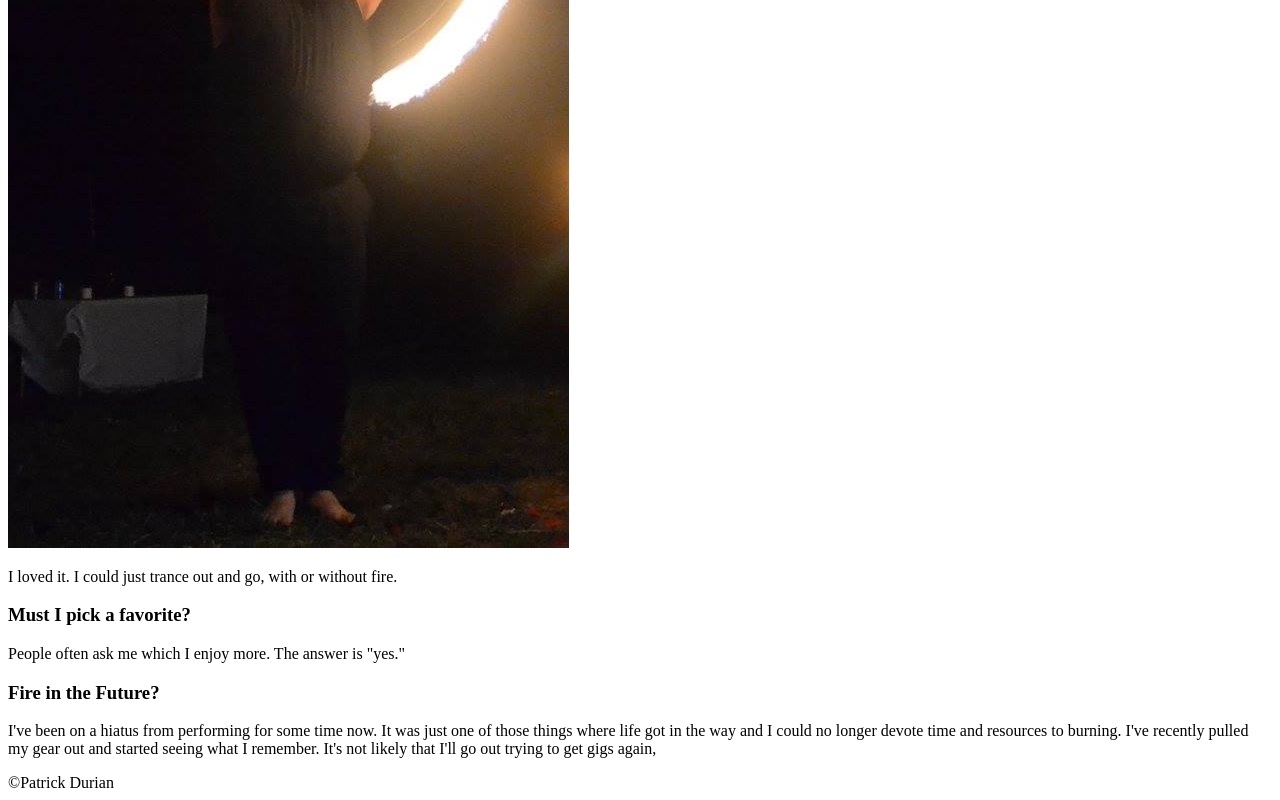
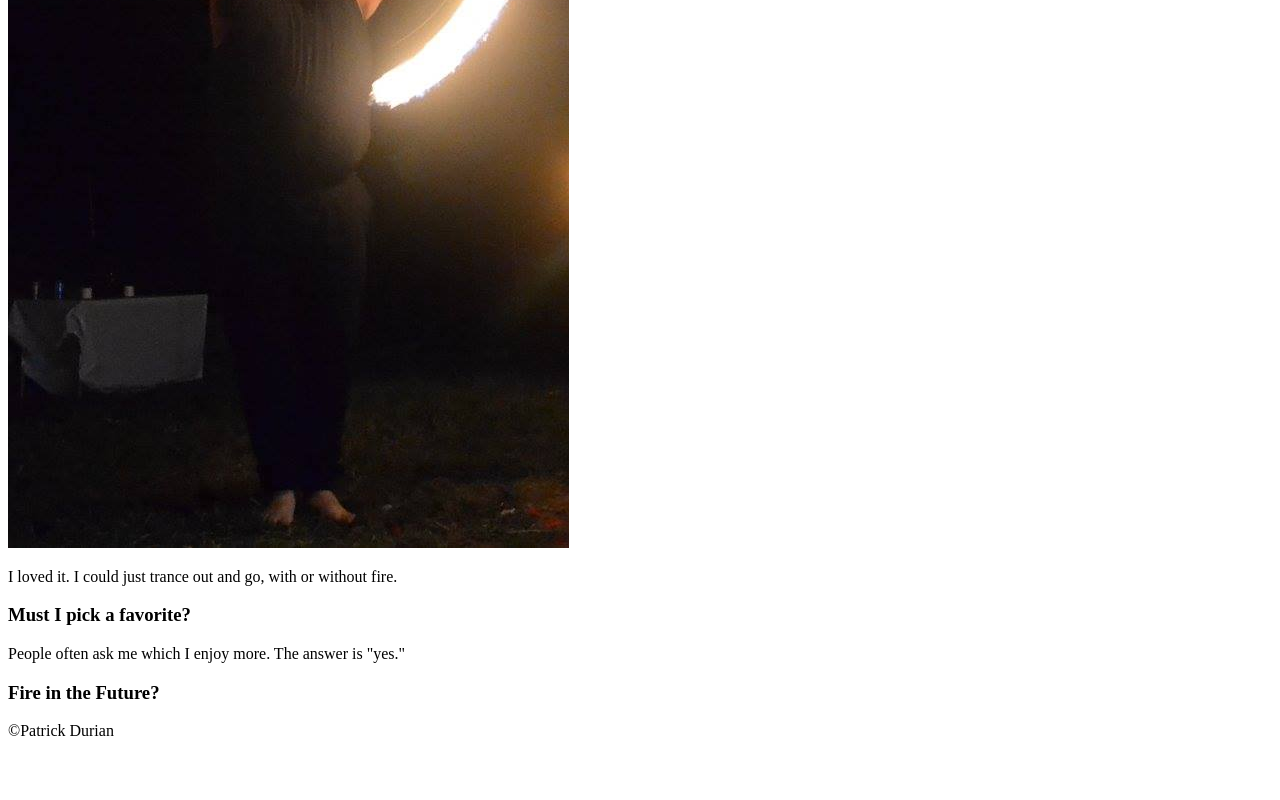
Before and after one commit to Stl-LC101-MAY-2022/js-assignment-4-html-me-something-pjduri, a website: page index.html in a window 1280 px wide. Shown: the part 3677-4477 px from the top of the page. After the commit the page ends 4425 px from the top, so only its background shows below. Drawn offline with Linux system fonts and the light colour scheme.

Commit message:
One quick change

```diff
--- a/index.html
+++ b/index.html
@@ -181,11 +181,7 @@
 
    <article id="closingThoughts">
    <h3>Fire in the Future?</h3>
-   <p>I've been on a hiatus from performing for some time now.  It was
-      just one of those things where life got in the way and I could no
-      longer devote time and resources to burning.  I've recently pulled my
-      gear out and started seeing what I remember.  It's not likely that I'll
-      go out trying to get gigs again, </p>
+   <p></p>
    </article>
    </main>
    <footer>&COPY;Patrick Durian</footer>
```
